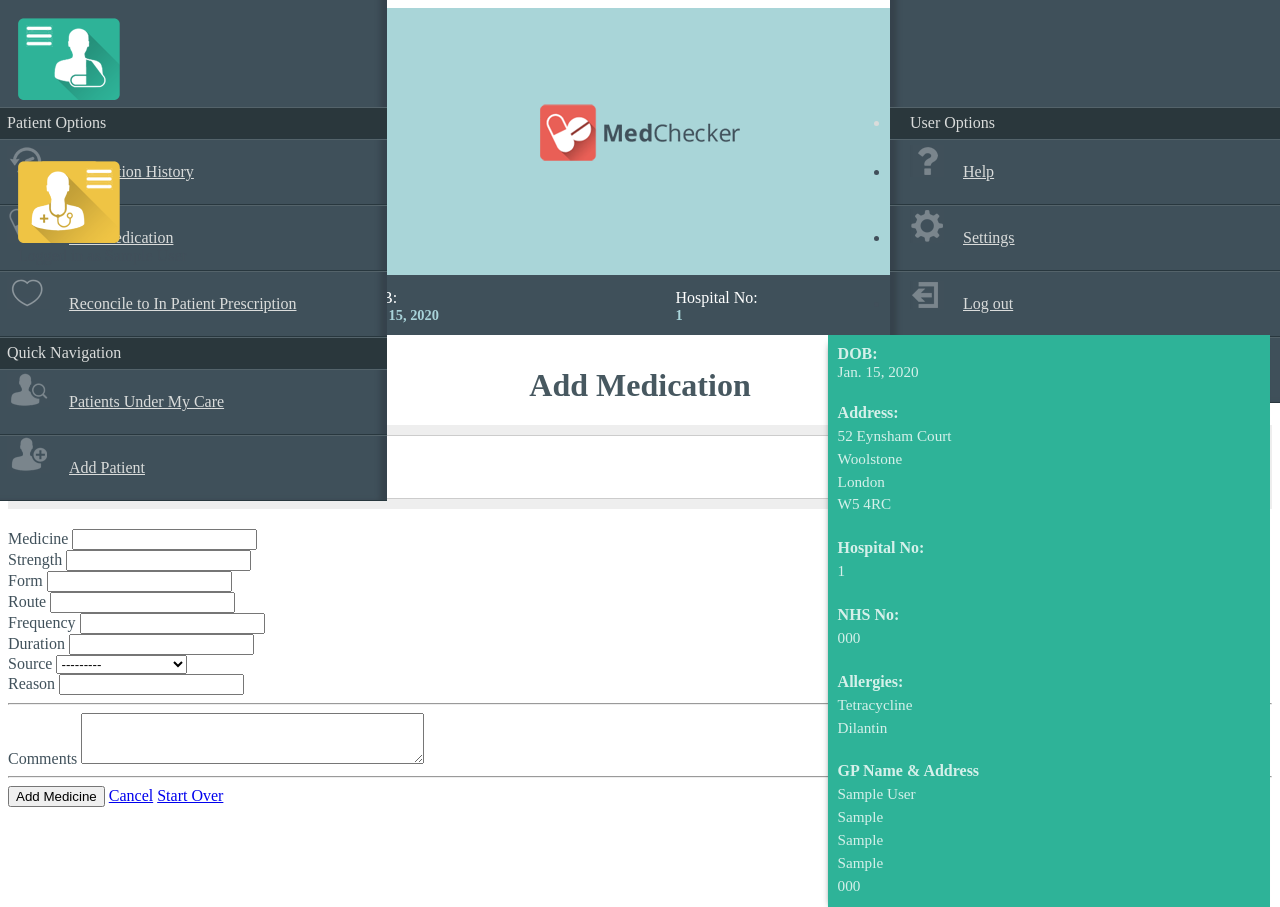
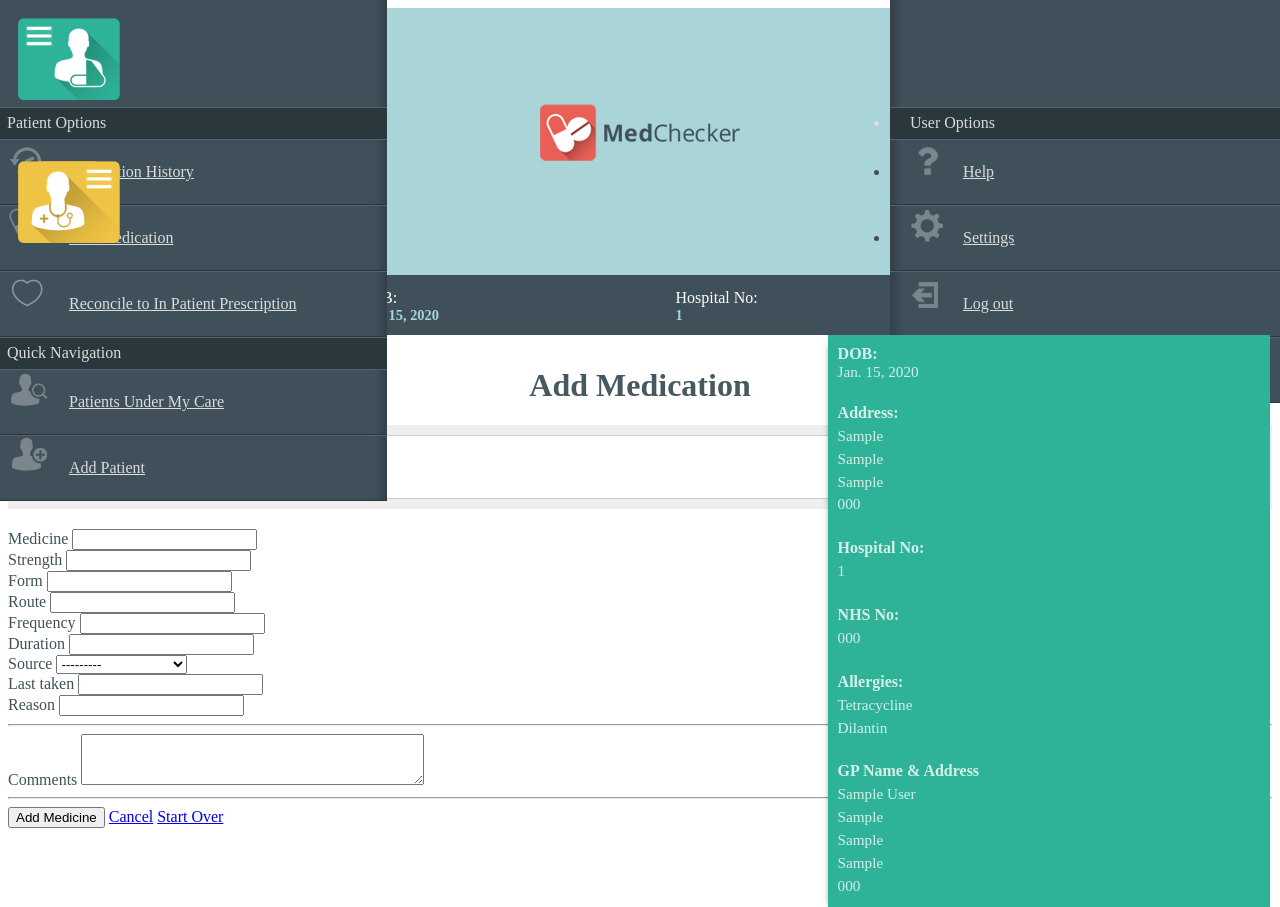
Before and after one commit to bmcollier/nhs-medicine-reconciliation, a Django app: page /patient/1/add_medication/ in a window 1280 px wide. Run offline with Django 3.2, Linux system fonts and the light colour scheme; a user stored in the database is signed in; tables that the repository leaves empty hold one stand-in row (values such as "Sample post"); parts of the project's set-up code (start-up, migrations or seed data) failed here and were passed over; some libraries are stand-ins or nearby versions.

Commit message:
Added command to add some dummy demo data. Added last_taken to add medicine.

```diff
--- a/medchecker/medicine/ajax.py
+++ b/medchecker/medicine/ajax.py
@@ -41,7 +41,7 @@ def parse_medicine_text(request):
     else:
         medicine = parsed_meds.get('medicine')
         if medicine:
-            suggested_meds = VirtualMedicinalProduct.objects.filter(nm__icontains=medicine).distinct('nm').order_by('nm')
+            suggested_meds = VirtualMedicinalProduct.objects.filter(nm__istartswith=medicine).distinct('nm').order_by('nm')
 
             meds = []
             for med in suggested_meds:
--- a/medchecker/patient/forms.py
+++ b/medchecker/patient/forms.py
@@ -12,7 +12,7 @@ class PatientMedicationModelForm(forms.ModelForm):
         model = PatientMedication
         fields = ['patient',  'form', 'virtual_medicinal_product',
             'strength', 'route', 'dose', 'frequency', 'duration',
-            'source', 'reason', 'comments',
+            'source', 'reason', 'comments', 'last_taken',
             ]
         widgets = {
             'virtual_medicinal_product': forms.TextInput(),
--- a/medchecker/patient/models.py
+++ b/medchecker/patient/models.py
@@ -36,6 +36,15 @@ def generate_county():
 def generate_postcode():
     return random.choice(string.ascii_uppercase) + random.choice(string.ascii_uppercase) + random.choice(string.digits) + random.choice(string.digits) + ' ' + random.choice(string.digits) + random.choice(string.ascii_uppercase) + random.choice(string.ascii_uppercase)
 
+def generate_dob():
+    days = ['01', '02', '03', '04', '05', '06', '07', '08', '09', '10', '11', '12', '13', '14', '15', '16', '17', '18', '19', '20', '21', '22', '23', '24', '25', '26', '27', '28',]
+    months = ['01', '02', '03', '04', '05', '06', '07', '08', '09', '10', '11', '12',]
+    years = ['1955', '1956', '1957', '1958', '1959', '1960', '1961', '1962', '1963', '1964', '1965', '1966', '1967', '1968', '1969', '1970', '1971', '1972', '1973', '1974', '1975', '1976', '1977', '1978', '1979', '1980', '1981', '1982', '1983', '1984', '1985', '1986', '1987', '1988', '1989', '1990', '1991', '1992', '1993', '1994', '1995', '1996', '1997', '1998', '1999', '2000', '2001', '2002', '2003', ]
+
+    return str(random.choice(years)) + '-' + str(random.choice(months)) + '-' + str(random.choice(days))
+
+def generate_sex():
+    return random.choice(['M', 'F',])
 
 class GeneralPractitioner(models.Model):
     first_name = models.CharField(max_length=255, default=generate_first_name)
@@ -66,9 +75,12 @@ class Patient(models.Model):
     nhs_number = models.CharField(max_length=12, default=generate_nhs_number, validators=[RegexValidator(regex=r'[0-9]{3} [0-9]{3} [0-9]{4}', message='NHS Number must be in the format 000 000 0000')])
     first_name = models.CharField(max_length=255, default=generate_first_name)
     last_name = models.CharField(max_length=255, default=generate_last_name)
-    date_of_birth = models.DateField()
-    address = models.TextField()
-    sex = models.CharField(max_length=1, choices=SEX_CHOICES)
+    date_of_birth = models.DateField(default=generate_dob)
+    street = models.CharField(max_length=255, default=generate_street)
+    town = models.CharField(max_length=255, default=generate_town)
+    county = models.CharField(max_length=255, default=generate_county)
+    post_code = models.CharField(max_length=255, default=generate_postcode)
+    sex = models.CharField(max_length=1, choices=SEX_CHOICES, default=generate_sex)
     general_practitioner = models.ForeignKey(GeneralPractitioner, default=get_random_gp)
 
     def __unicode__(self):
@@ -107,6 +119,7 @@ class PatientMedication(models.Model):
     reason = models.CharField(max_length=1000, null=True, blank=True)
     comments = models.TextField(null=True, blank=True)
     status = models.CharField(max_length=20, choices=STATUS_CHOICES, default='0 UNVERIFIED')
+    last_taken = models.CharField(max_length=1000, null=True, blank=True)
 
     def __unicode__(self):
         return u'%s - %s (%s)' % (self.patient.get_full_name(), self.virtual_medicinal_product.nm, self.source)
--- a/medchecker/patient/templates/add_medicine.html
+++ b/medchecker/patient/templates/add_medicine.html
@@ -117,7 +117,16 @@
           <small class="error">{{ patient_medication_form.source.errors }}</small>
         {% endif %}
       </div>
-      <div class="small-8 columns">
+      <div class="small-4 columns">
+        <label{% if patient_medication_form.last_taken.errors %} class="error"{% endif %}>
+          {{ patient_medication_form.last_taken.label }}
+          {{ patient_medication_form.last_taken }}
+        </label>
+        {% if patient_medication_form.last_taken.errors %}
+          <small class="error">{{ patient_medication_form.last_taken.errors }}</small>
+        {% endif %}
+      </div>
+      <div class="small-4 columns">
         <label{% if patient_medication_form.reason.errors %} class="error"{% endif %}>
           {{ patient_medication_form.reason.label }}
           {{ patient_medication_form.reason }}
--- a/medchecker/patient/templates/search.html
+++ b/medchecker/patient/templates/search.html
@@ -1,7 +1,7 @@
 {% extends "base.html" %}
 
 {% block content %}
-<h1>{% block title %}Patient Search{% endblock title %}</h1>
+<h1>{% block title %}Patients Under My Care{% endblock title %}</h1>
 
 <div class="row">
   <div class="small-8 small-centered columns">
--- a/medchecker/templates/base.html
+++ b/medchecker/templates/base.html
@@ -101,10 +101,10 @@
         <div class="left width100Percent marginBottom20px">
           <div class="left width50Percent lineHeight1Point5em bold">Address:</div>
           <div class="left width50Percent fontSize0Point95em">
-            <span>52 Eynsham Court</span>
-            <span>Woolstone</span>
-            <span>London</span>
-            <span>W5 4RC</span>
+            <span>{{ patient.street }}</span>
+            <span>{{ patient.town }}</span>
+            <span>{{ patient.county }}</span>
+            <span>{{ patient.post_code }}</span>
           </div>
         </div>
         <div class="left width100Percent marginBottom20px">
```
Also changed, not shown: medchecker/core/management/commands/populatedemodata.py (added, +16 -0 lines), medchecker/patient/templates/reconcile_medicine.html (+6 -5 lines), medchecker/core/management/__init__.py (added), medchecker/core/management/commands/__init__.py (added), medchecker/core/migrations/0004_auto_20141024_1514.py (added), medchecker/patient/migrations/0017_auto_20141024_1514.py (added), medchecker/patient/migrations/0018_auto_20141024_1535.py (added).
